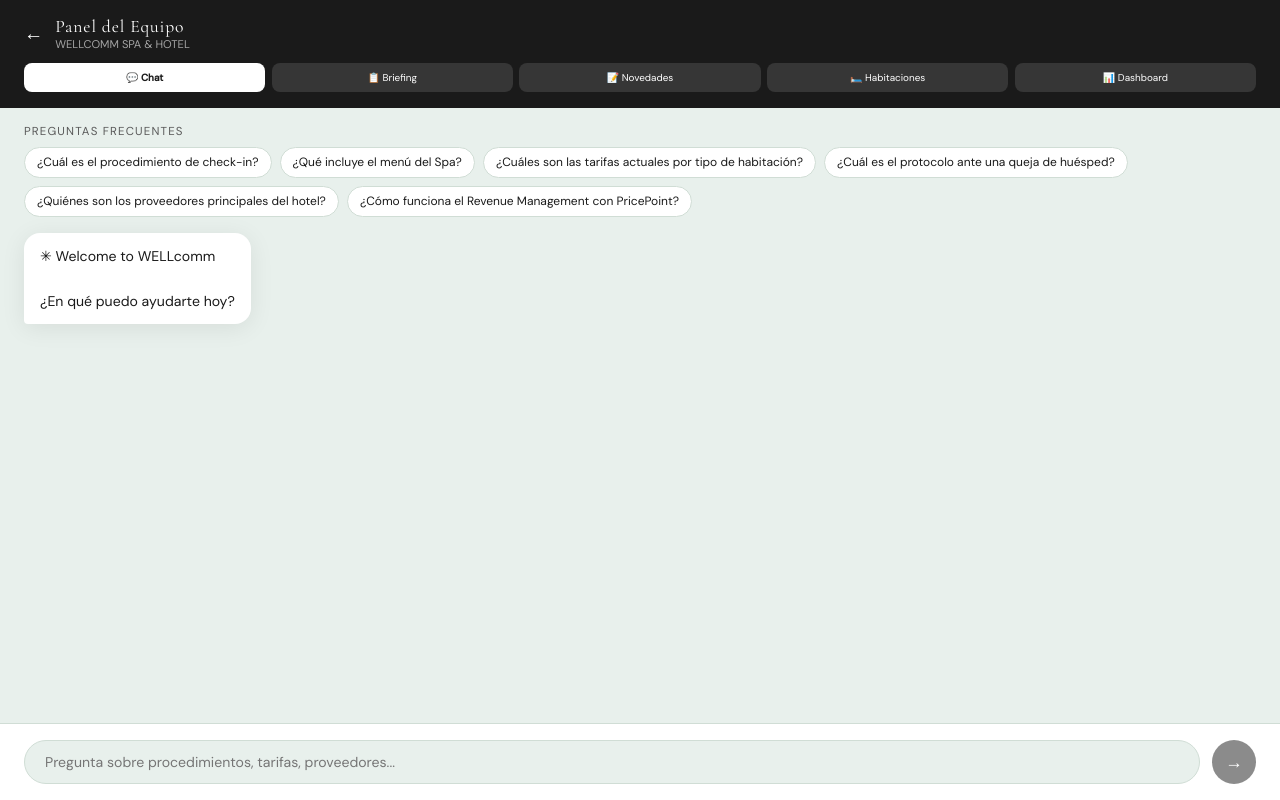
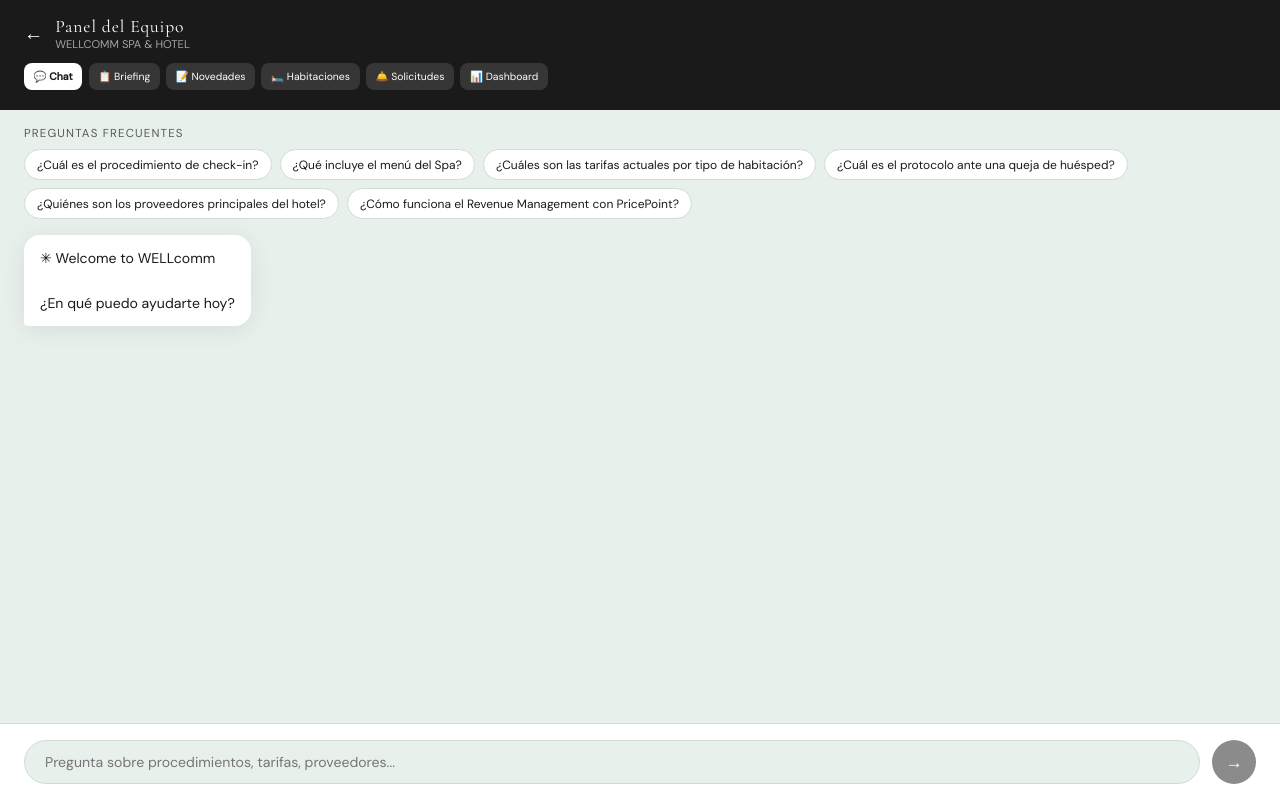
Before and after one commit to andresgallegocaro/wellcomm-app, a React (Vite) app: page / in a window 1280 px wide. Both pictures are taken after a click on the button 640 px from the left and 440 px from the top of the page. Built offline with nearby package versions, Linux system fonts and the light colour scheme.

Commit message:
Update StaffConcierge.jsx

```diff
--- a/src/StaffConcierge.jsx
+++ b/src/StaffConcierge.jsx
@@ -9,7 +9,7 @@ const SUGGESTED_QUESTIONS = [
   '¿Cómo funciona el Revenue Management con PricePoint?',
 ]
 
-export default function StaffConcierge({ onBack, onDashboard, onBriefing, onNovedades, onHabitaciones }) {
+export default function StaffConcierge({ onBack, onDashboard, onBriefing, onNovedades, onHabitaciones, onSolicitudes }) {
   const [messages, setMessages] = useState([
     { role: 'assistant', text: '✳ Welcome to WELLcomm\n\n¿En qué puedo ayudarte hoy?' }
   ])
@@ -42,6 +42,15 @@ export default function StaffConcierge({ onBack, onDashboard, onBriefing, onNove
     }
   }
 
+  const navButtons = [
+    { label: '💬 Chat', onClick: null, active: true },
+    { label: '📋 Briefing', onClick: onBriefing },
+    { label: '📝 Novedades', onClick: onNovedades },
+    { label: '🛏️ Habitaciones', onClick: onHabitaciones },
+    { label: '🛎️ Solicitudes', onClick: onSolicitudes },
+    { label: '📊 Dashboard', onClick: onDashboard },
+  ]
+
   return (
     <div style={{ minHeight: '100vh', background: 'var(--color-bg)', display: 'flex', flexDirection: 'column' }}>
 
@@ -54,21 +63,16 @@ export default function StaffConcierge({ onBack, onDashboard, onBriefing, onNove
             <div style={{ fontSize: '0.7rem', opacity: 0.6 }}>WELLCOMM SPA & HOTEL</div>
           </div>
         </div>
-        <div style={{ display: 'grid', gridTemplateColumns: '1fr 1fr 1fr 1fr 1fr', gap: '0.4rem' }}>
-          {[
-            { label: '💬 Chat', active: true, onClick: null },
-            { label: '📋 Briefing', active: false, onClick: onBriefing },
-            { label: '📝 Novedades', active: false, onClick: onNovedades },
-            { label: '🛏️ Habitaciones', active: false, onClick: onHabitaciones },
-            { label: '📊 Dashboard', active: false, onClick: onDashboard },
-          ].map((btn, i) => (
+        <div style={{ display: 'flex', gap: '0.4rem', overflowX: 'auto', paddingBottom: '0.25rem' }}>
+          {navButtons.map((btn, i) => (
             <button key={i} onClick={btn.onClick} style={{
               background: btn.active ? 'white' : 'rgba(255,255,255,0.12)',
               color: btn.active ? 'var(--color-text)' : 'white',
               border: 'none', borderRadius: 8,
-              padding: '0.5rem 0.25rem',
-              fontSize: '0.62rem', cursor: btn.onClick ? 'pointer' : 'default',
-              fontFamily: 'var(--font-body)', fontWeight: btn.active ? 600 : 400
+              padding: '0.45rem 0.6rem',
+              fontSize: '0.65rem', cursor: btn.onClick ? 'pointer' : 'default',
+              fontFamily: 'var(--font-body)', fontWeight: btn.active ? 600 : 400,
+              whiteSpace: 'nowrap', flexShrink: 0
             }}>{btn.label}</button>
           ))}
         </div>
```
